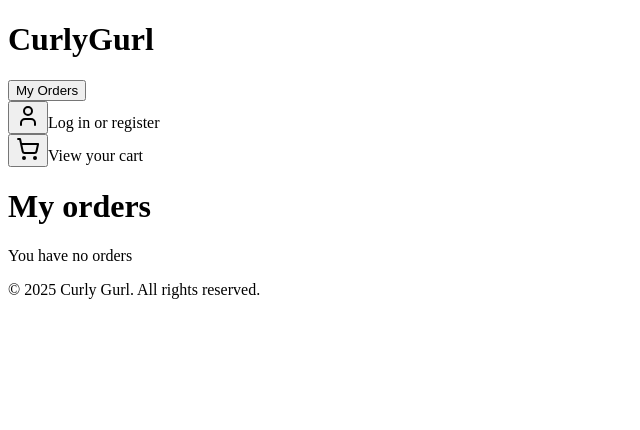
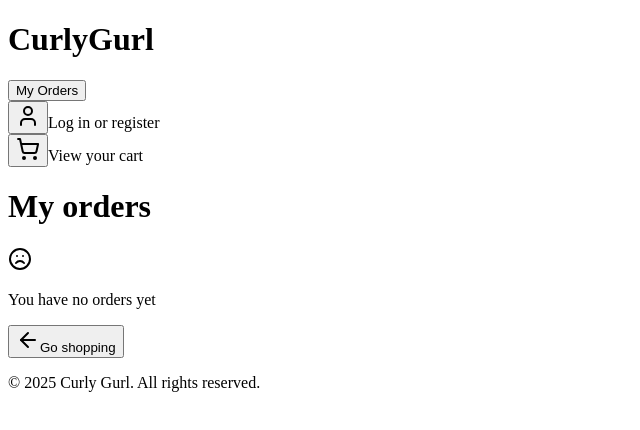
Before and after one commit to ranaaaa1234/curlygurl-frontend, a Next.js app: page /userOrders in a window 1280 px wide. Shown: the top 430 px of the page, without its empty margins (0-640 px from the left). Built offline with nearby package versions, Linux system fonts and the light colour scheme.

Commit message:
no orders yet fixed

```diff
--- a/src/app/userOrders/page.tsx
+++ b/src/app/userOrders/page.tsx
@@ -1,5 +1,7 @@
 "use client";
-import { use, useEffect, useState } from "react";
+import { useEffect, useState } from "react";
+import { ArrowLeft, FrownIcon } from "lucide-react";
+import { useRouter } from "next/navigation";
 
 interface OrderItem {
   name: string;
@@ -16,6 +18,7 @@ interface Order {
 
 export default function UserOrdersPage() {
   const [orders, setOrders] = useState<Order[]>([]);
+  const router = useRouter();
 
   const fetchOrders = () => {
     const token = localStorage.getItem("token")?.trim();
@@ -38,7 +41,21 @@ export default function UserOrdersPage() {
       <h1 className="text-3xl font-bold text-purple-900 mb-6">My orders</h1>
 
       {orders.length === 0 ? (
-        <p>You have no orders</p>
+         <div className="flex flex-col border p-4 rounded-lg text-center bg-purple-50">
+          <div className="flex justify-center items-center gap-2 mb-3">
+            <FrownIcon className="w-6 h-6 text-red-600" />
+            <p className="text-red-600 font-semibold">
+              You have no orders yet
+            </p>
+          </div>
+          <button
+            className="flex flex-row gap-1 items-center justify-center font-bold text-purple-400 hover:text-purple-900"
+            onClick={() => router.push("/")}
+          >
+            <ArrowLeft className="w-5 h-5" />
+            Go shopping
+          </button>
+        </div>
       ) : (
         orders.map((order) => (
           <div
```
